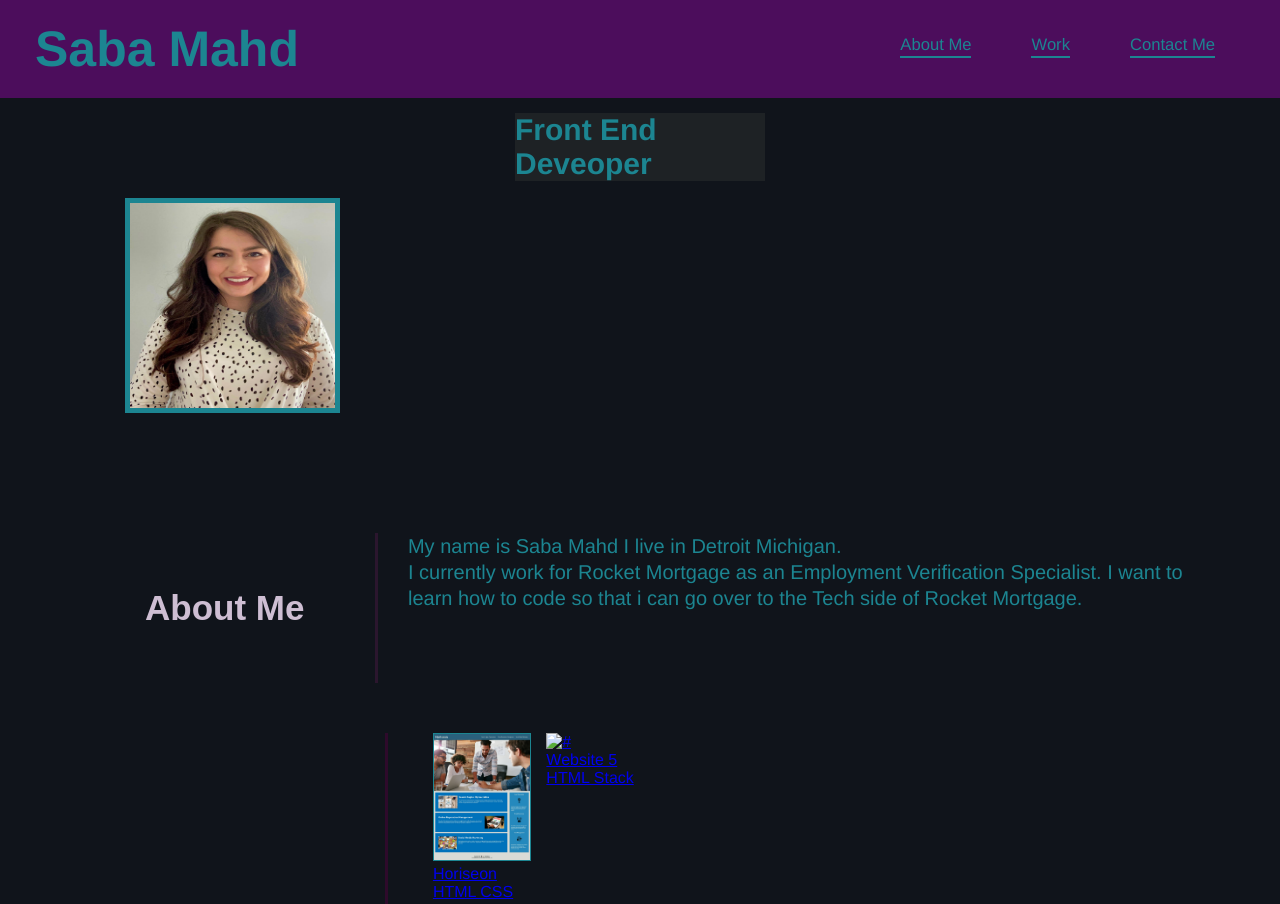
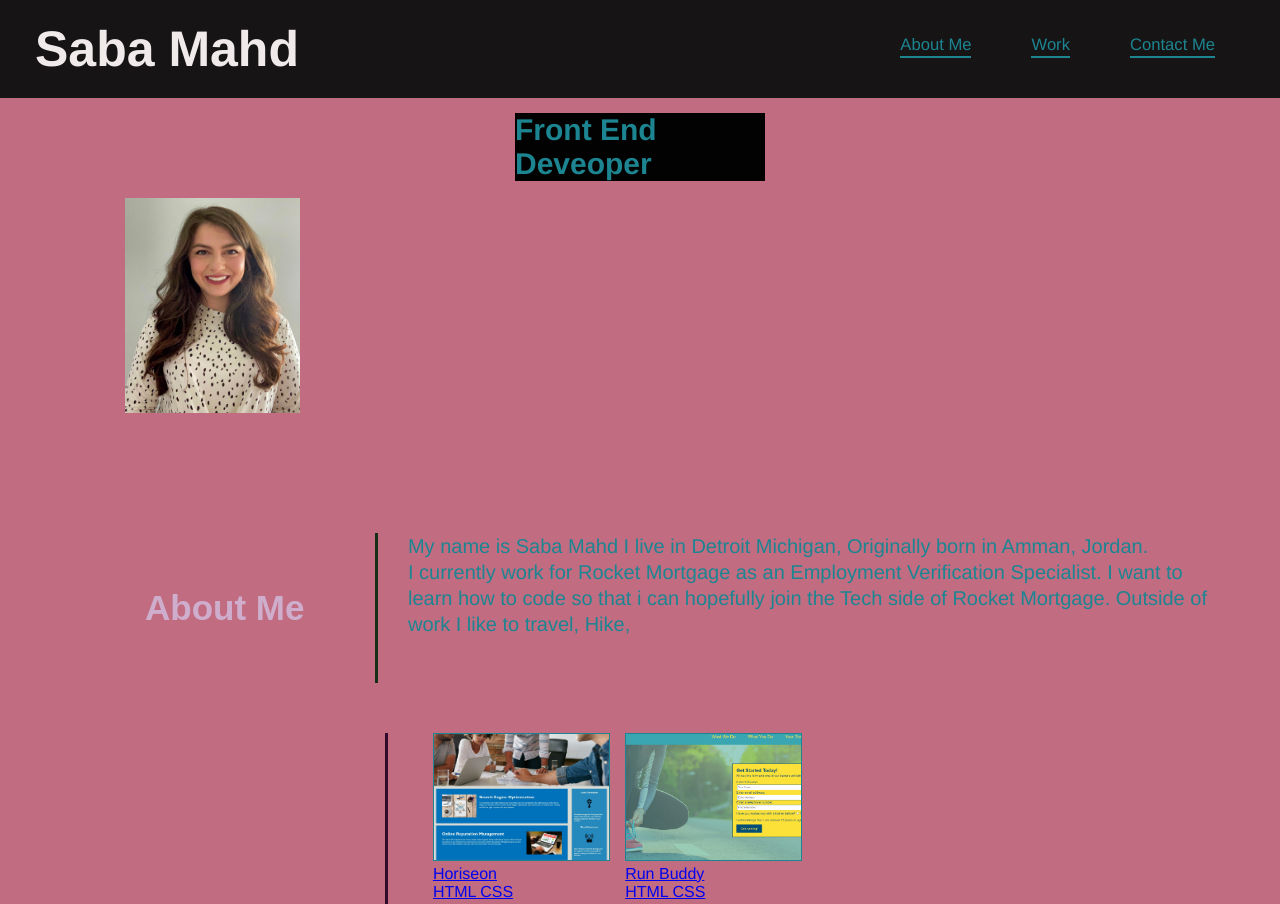
Before and after one commit to SabaMahd/Portfolio, a plain HTML site: page index.html in a window 1280 px wide. Shown: the top 904 px of the page. Drawn offline with Linux system fonts and the light colour scheme.

Commit message:
fixed imgs/color

```diff
--- a/assets/css/style.css
+++ b/assets/css/style.css
@@ -9,15 +9,15 @@
     }
 
   body {
-      color: #911c6e;
+      color: #f1eaea;
       font-family: Helvetica, Arial, sans-serif;
-      background-color: rgb(16, 20, 27);
+      background-color: rgb(194, 108, 130);
     }
 
   /* apply styles to <header> */
   header {
       padding: 20px 35px;
-      background-color: #4c0d5c;
+      background-color: #161415;
       display:flex;
       justify-content: space-between;
       flex-wrap: wrap;
@@ -27,7 +27,7 @@
   header h1 {
       font-weight: bold;
       font-size: 50px;
-      color: var(--primary-color);
+      color: var(--primary-colorb);
       margin: 0;
     }
 
@@ -75,9 +75,9 @@
     position: absolute;
     top: 100px;
     left: 125px;
-    border: 5px var(--primary-color) solid;
+    border: 5px var(white) solid;
     height:215px;
-    width: 215px;
+    width: 175px;
   }
 
 .hero h2 {
@@ -85,7 +85,7 @@
     font-size: 30px;
     color: var(--primary-color);
     margin-inline: 500px;
-    background-color:rgb(30, 34, 37);
+    background-color:rgb(2, 2, 2);
   }
 
 
@@ -107,7 +107,7 @@
 .section-title {
     font-size: 35px;
     font-family:Arial, Helvetica, sans-serif;
-    color: #cebed3;
+    color: #ceaecc;
     margin: 0 0 0 80px;
     width: 100%;
   }
@@ -120,7 +120,7 @@
   }
 
 .vl-border1 {
-    border-right: 3px solid #2b162e;
+    border-right: 3px solid #172e16;
     height: 150px;
     flex: 2 1%;
   }
--- a/index.html
+++ b/index.html
@@ -45,8 +45,8 @@
             </div>
                 <div class="step-text">
                     <p>
-                        My name is Saba Mahd I live in Detroit Michigan.</br>I currently work for Rocket Mortgage as an Employment Verification Specialist.
-                        I want to learn how to code so that i can go over to the Tech side of Rocket Mortgage.
+                        My name is Saba Mahd I live in Detroit Michigan, Originally born in Amman, Jordan.</br>I currently work for Rocket Mortgage as an Employment Verification Specialist.
+                        I want to learn how to code so that i can hopefully join the Tech side of Rocket Mortgage. Outside of work I like to travel, Hike,
                     </p>
                 </div>
          </section>
@@ -65,16 +65,16 @@
                    <div class="gallery">
 
                       <figure class="gallery__item gallery__item--">
-                        <a href="#">
-                            <img src="./assets/images/Horiseon Project.jpeg" class="gallery__img" alt="Horiseon website">
+                        <a href="https://sabamahd.github.io/Code-Refactor-/">
+                            <img src="./assets/images/Horiseon Project.jpeg" class="gallery__img" alt="Horiseon website snapchot">
                             <figcaption>Horiseon</br>HTML CSS</figcaption>
                         </a>
                       </figure>
 
-                      <figure class="gallery__item gallery__item--5">
-                        <a href="#">
-                            <img src="#" class="#" alt="#">
-                            <figcaption>Website 5</br>HTML Stack</figcaption>
+                      <figure class="gallery__item gallery__item--2">
+                        <a href="https://sabamahd.github.io/run-buddy/">
+                            <img src="./assets/images/Run Buddy.PNG" class="gallery__img" alt="Run Buddy Screen snapshot">
+                            <figcaption>Run Buddy</br>HTML CSS</figcaption>
                         </a>
                       </figure>
                     </div>
```
Also changed, not shown: assets/images/Run Buddy.PNG (added).
